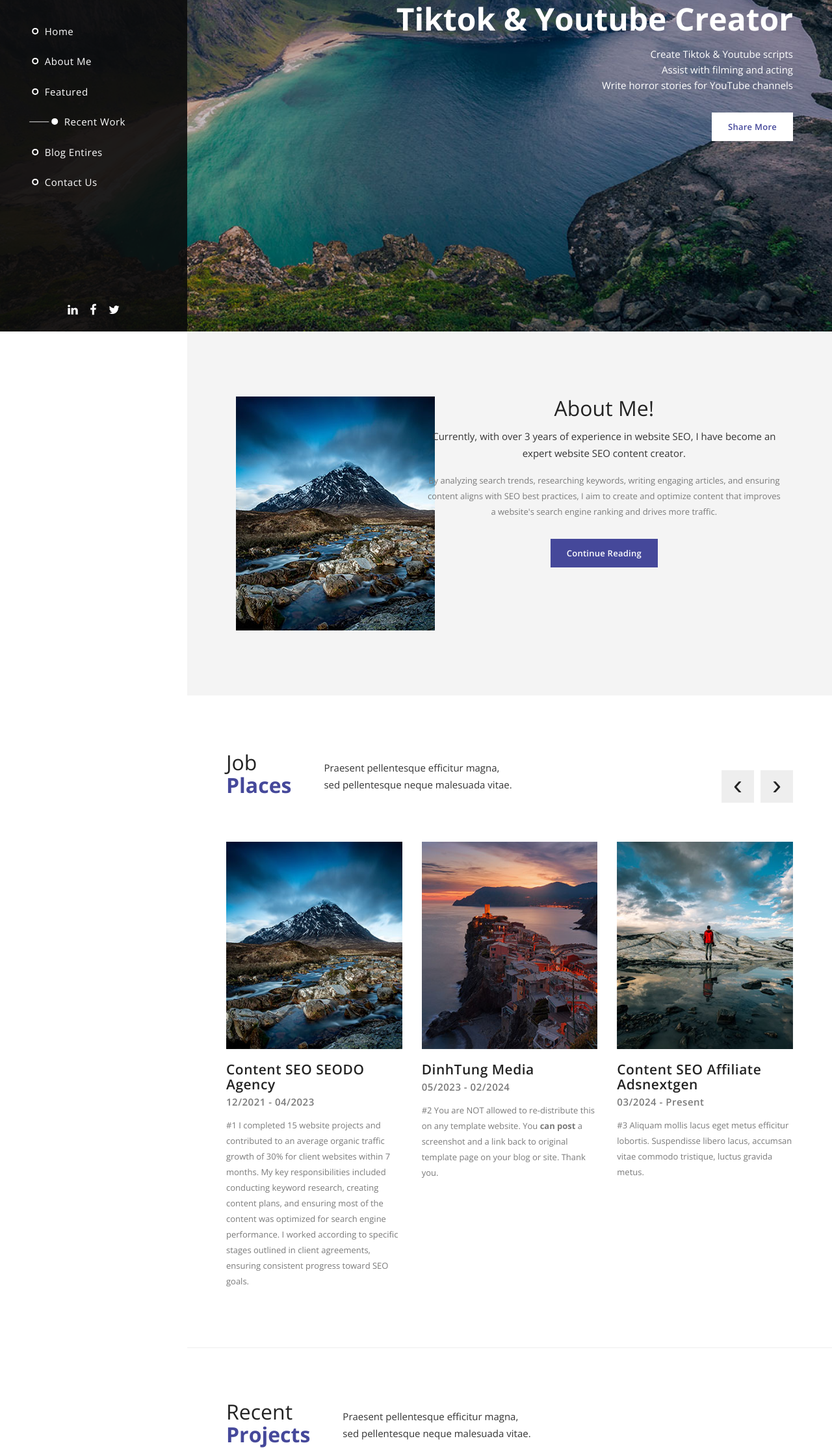
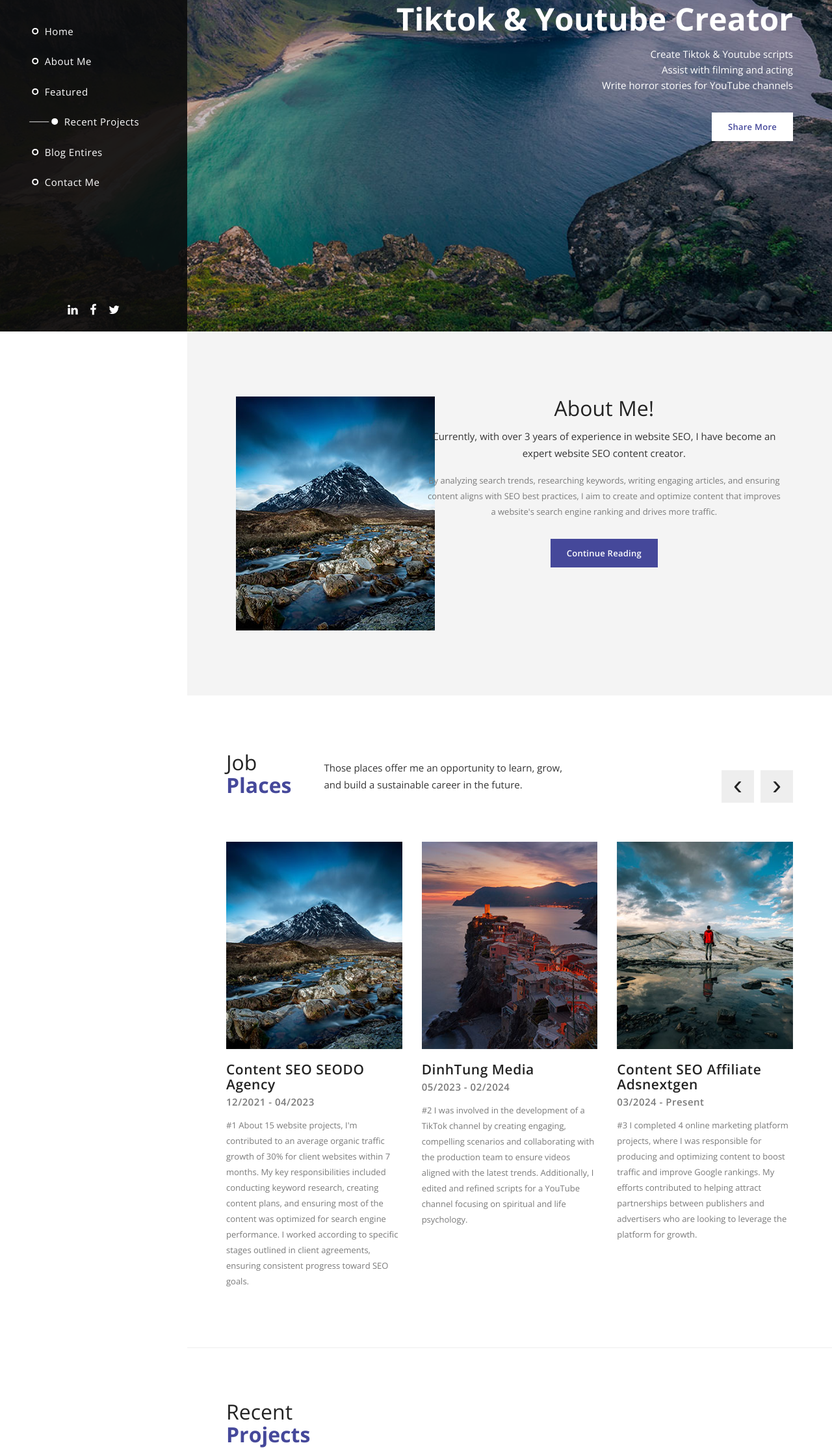
Before and after one commit to thaibinhllk3005/thaibinhllk3005.github.io, a plain HTML site: page index.html in a window 1280 px wide. Shown: the part 290-2527 px from the top of the page at 65% size. Drawn offline with nearby package versions, Linux system fonts and the light colour scheme.

Commit message:
update v1.1

```diff
--- a/css/templatemo-style.css
+++ b/css/templatemo-style.css
@@ -190,7 +190,7 @@ header {
   width: 100%;
   height: 140px;
   line-height: 100px;
-  background-color: #45489a;
+  background-color: #9adbb3;
   padding: 20px;
   text-align: center;
 }
--- a/index.html
+++ b/index.html
@@ -49,7 +49,7 @@ https://templatemo.com/tm-518-sentra
                         <li><a href="#featured">Featured</a></li>
                         <li><a href="#projects">Recent Projects</a></li>
                         <li><a href="#blog">Blog Entries</a></li>
-                        <li><a href="#contact">Contact Us</a></li>
+                        <li><a href="#contact">Contact Me</a></li>
                     </ul>
                 </nav>
             </div>
@@ -86,7 +86,7 @@ https://templatemo.com/tm-518-sentra
                         <a href="#projects">
                             <span class="rect"></span>
                             <span class="circle"></span>
-                            Recent Work
+                            Recent Projects
                         </a>
                     </li>
                     <li>
@@ -100,7 +100,7 @@ https://templatemo.com/tm-518-sentra
                         <a href="#contact">
                             <span class="rect"></span>
                             <span class="circle"></span>
-                            Contact Us
+                            Contact Me
                         </a>
                     </li>
                 </ul>
@@ -194,8 +194,8 @@ https://templatemo.com/tm-518-sentra
             <section id="featured" class="content-section">
                 <div class="section-heading">
                     <h1>Job<br><em>Places</em></h1>
-                    <p>Praesent pellentesque efficitur magna,
-                    <br>sed pellentesque neque malesuada vitae.</p>
+                    <p>Those places offer me an opportunity to learn, grow,
+                    <br> and build a sustainable career in the future.</p>
                 </div>
                 <div class="section-content">
                     <div class="owl-carousel owl-theme">
@@ -209,7 +209,7 @@ https://templatemo.com/tm-518-sentra
                             <div class="text-content">
                                 <h4>Content SEO SEODO Agency</h4>
                                 <span>12/2021 - 04/2023</span>
-                                <p>#1 I completed 15 website projects and contributed to an average organic traffic growth of 30% for client websites within 7 months. My key responsibilities included conducting keyword research, creating content plans, and ensuring most of the content was optimized for search engine performance. I worked according to specific stages outlined in client agreements, ensuring consistent progress toward SEO goals.</p>
+                                <p>#1 About 15 website projects, I'm contributed to an average organic traffic growth of 30% for client websites within 7 months. My key responsibilities included conducting keyword research, creating content plans, and ensuring most of the content was optimized for search engine performance. I worked according to specific stages outlined in client agreements, ensuring consistent progress toward SEO goals.</p>
                             </div>
                         </div>
                         <div class="item">
@@ -222,7 +222,7 @@ https://templatemo.com/tm-518-sentra
                             <div class="text-content">
                                 <h4>DinhTung Media</h4>
                                 <span>05/2023 - 02/2024</span>
-                                <p>#2 You are NOT allowed to re-distribute this on any template website. You <strong>can post</strong> a screenshot and a link back to original template page on your blog or site. Thank you.</p>
+                                <p>#2 I was involved in the development of a TikTok channel by creating engaging, compelling scenarios and collaborating with the production team to ensure videos aligned with the latest trends. Additionally, I edited and refined scripts for a YouTube channel focusing on spiritual and life psychology.</p>
                             </div>
                         </div>
                         <div class="item">
@@ -235,7 +235,7 @@ https://templatemo.com/tm-518-sentra
                             <div class="text-content">
                                 <h4>Content SEO Affiliate Adsnextgen</h4>
                                 <span>03/2024 - Present</span>
-                                <p>#3 Aliquam mollis lacus eget metus efficitur lobortis. Suspendisse libero lacus, accumsan vitae commodo tristique, luctus gravida metus.</p>
+                                <p>#3 I completed 4 online marketing platform projects, where I was responsible for producing and optimizing content to boost traffic and improve Google rankings. My efforts contributed to helping attract partnerships between publishers and advertisers who are looking to leverage the platform for growth.</p>
                             </div>
                         </div>
                     </div>
@@ -244,8 +244,8 @@ https://templatemo.com/tm-518-sentra
             <section id="projects" class="content-section">
                 <div class="section-heading">
                     <h1>Recent<br><em>Projects</em></h1>
-                    <p>Praesent pellentesque efficitur magna,
-                    <br>sed pellentesque neque malesuada vitae.</p>
+                    <!-- <p>Praesent pellentesque efficitur magna,
+                    <br>sed pellentesque neque malesuada vitae.</p> -->
                 </div>
                 <div class="section-content">
                     <div class="masonry">
@@ -503,7 +503,7 @@ https://templatemo.com/tm-518-sentra
 
                     </div>
                     <div class="section-content">
-                        <form id="contact" action="#" method="post">
+                        <form id="contact">
                             <div class="row">
                                 <div class="col-md-4">
                                   <fieldset>
@@ -536,9 +536,9 @@ https://templatemo.com/tm-518-sentra
                 </div>
             </section>
             <section class="footer">
-                <p>Copyright &copy; 2019 Company Name
+                <p>Copyright &copy; 2024 TemplateMo
 
-                . Design: TemplateMo</p>
+                . Developer: WesternPhan</p>
             </section>
         </div>
 
```
